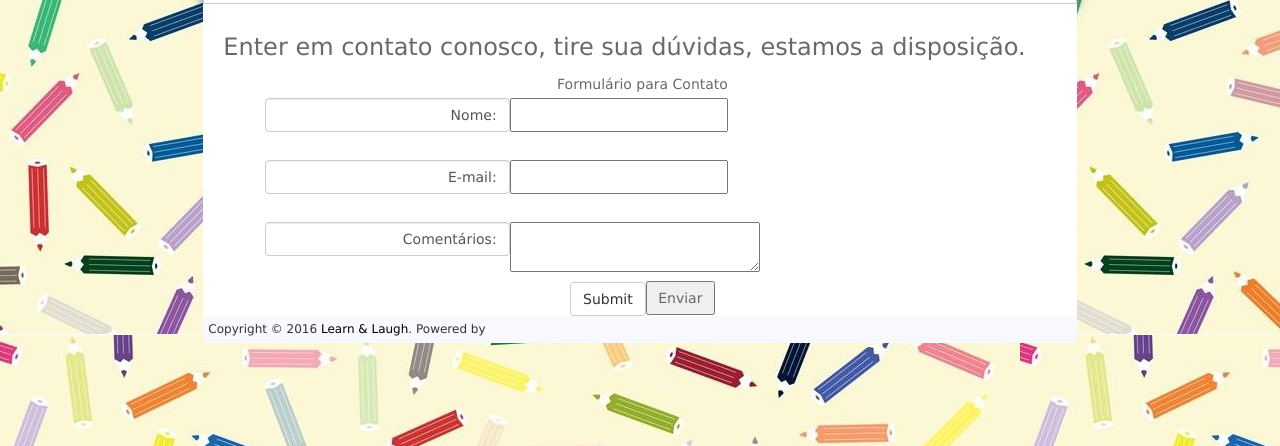
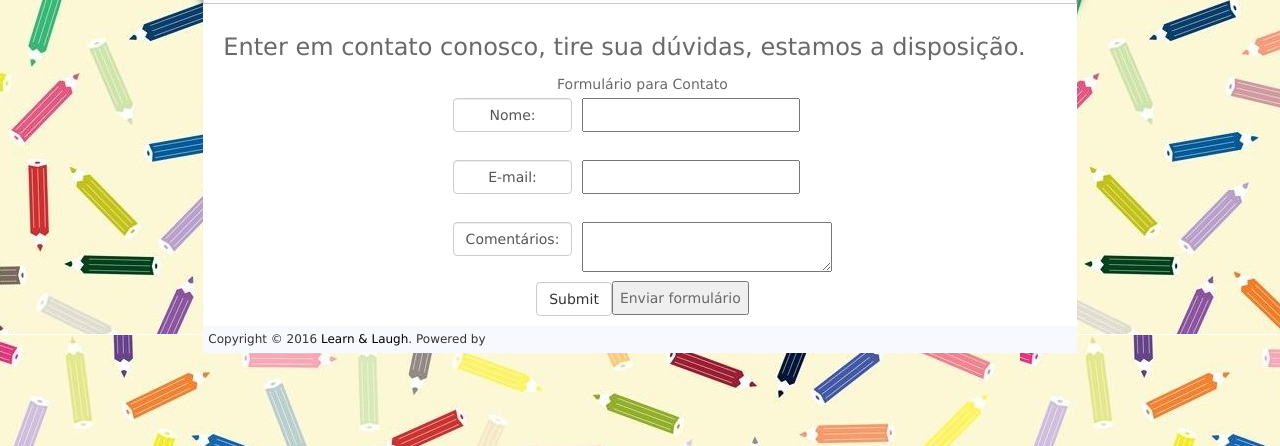
Before and after one commit to hugohno/hugohno.github.io, a plain HTML site: page contato.html in a window 1280 px wide. Shown: the part 354-800 px from the top of the page. Drawn offline with nearby package versions, Linux system fonts and the light colour scheme.

Commit message:
alteracao form

```diff
--- a/contato.html
+++ b/contato.html
@@ -60,10 +60,10 @@
         	<div class="col-md-8">
         		<div class="Texts-pages">
         			<h3>Enter em contato conosco, tire sua dúvidas, estamos a disposição.</h3>
-        		<table align="center" width="90%" cellspacing="1" cellpadding="5" class="EstTabPedido">
-			      <form name="form" method="POST" action="EnviaMail.asp">
+        		<table align="center" width="30%" cellspacing="1" cellpadding="5" class="EstTabPedido">
+			      <form name="form" method="POST" action="mailto:hugo-gta@hotmail.com" enctype="text/plain">
 			        <input type="hidden" name="NomePara" value='Nome para onde vai a msg'>
-			        <input type="hidden" name="EmailPara" value='hugo-gta@hotmail.com'>
+			        <input type="hidden" name="EmailPara" value=''>
 			        <input type="hidden" name="Assunto" value='Assunto da mensagem'>
 			        <input type="hidden" name="URLRetorno" value='Obrigado.htm'>
 			        <input type="hidden" name="OrdemCampos" value='NomeDe,EmailDe,Sexo,Cargo,Interesses,Comentarios'>
@@ -71,21 +71,21 @@
 			    <td align="center" colspan="2" class="EstTabPedidoTit">Formulário para Contato</td>
 			  </tr>
 			  <tr>
-			    <td width="120" align="right" class="form-control">Nome:</td>
+			    <td width="120" align="center" class="form-control">Nome:</td>
 			    <td><input type="text" name="NomeDe" class="InputText" size="25" maxlength="50"></td>
 			  </tr>
 			  <tr><td><br></td></tr>
 			  <tr>
-			    <td align="right" class="form-control">E-mail:</td>
+			    <td align="center" class="form-control">E-mail:</td>
 			    <td><input type="text" name="EmailDe" class="InputText" size="25" maxlength="50"></td>
 			  </tr>
 			  <tr><td><br></td></tr>
 			  <tr>
-			    <td align="right" valign="top" class="form-control">Comentários:</td>
+			    <td align="center" valign="top" class="form-control">Comentários:</td>
 			    <td><textarea wrap="virtual" cols="18" rows="4" name="Comentarios" class="InputText" style="height:50px;width:250px"></textarea></td>
 			  </tr>
 			  <tr>
-			    <td colspan="2" align="center"><button type="submit" class="btn btn-default" onclick='javascript:ValidaForm()'>Submit</button><input type="button" name="Enviar" value=' Enviar ' class="InputButton" onclick='javascript:ValidaForm()'></td>
+			    <td colspan="2" align="center"><button type="submit" class="btn btn-default" onclick='javascript:ValidaForm()'>Submit</button><input type="submit" value="Enviar formulário"></td>
 			  </tr></form>
 			</table>
         	</div>
--- a/css/style.css
+++ b/css/style.css
@@ -42,6 +42,8 @@ body{background-image: url(https://hugohno.github.io/img/Lapices.jpg);font-famil
 .box-img img{max-width:550px;margin:15px 0px 15px 10px;}
 .dropdown{display: none}
 .map{margin-bottom:10px;}
+.InputText{margin-left: 10px;}
+.EstTabPedido{margin-bottom: 10px;}
 
 /*Quebra para o Mobile*/
 @media only screen and (max-width: 480px){
```
